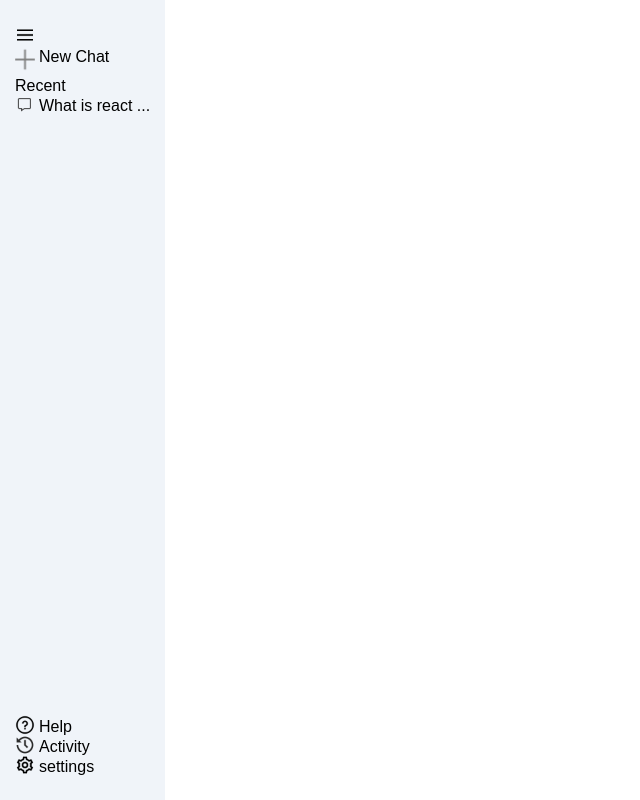
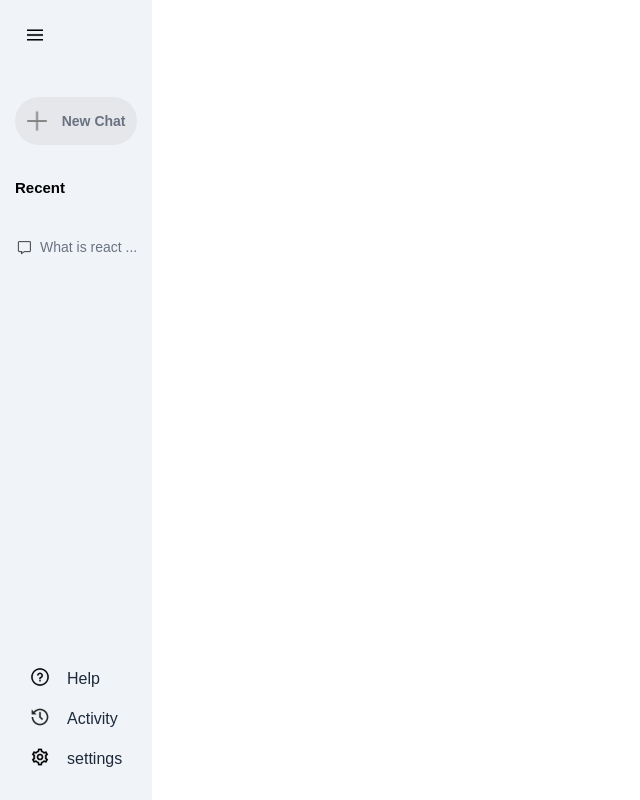
Before and after one commit to Yash-8888/gemini_AI-clone, a React (Vite) app in the folder Gemini Clone/: page / in a window 1280 px wide. Shown: the whole page, without its empty margins (0-640 px from the left). Built offline with nearby package versions, Linux system fonts and the light colour scheme.

Commit message:
sideba is ready

```diff
--- a/Gemini Clone/src/App.css
+++ b/Gemini Clone/src/App.css
@@ -10,9 +10,14 @@
 }
 .sidebar img {
     width: 20px;
-
+   margin-right: 5px;
 }
 .sidebar p {
     height: 20px;
 
 }
+.meun{
+    display: block;
+    margin-left: 10px;
+    cursor: pointer;
+}
--- a/Gemini Clone/src/Component/SideBar/SideBar.jsx
+++ b/Gemini Clone/src/Component/SideBar/SideBar.jsx
@@ -4,30 +4,34 @@ import {assets} from '../../assets/assets'
 const SideBar = () => {
   return (
     <div className="sidebar">
-        <div className=" ">
-            <img src={assets.menu_icon} alt="Menu Icon"  />
-            <div className="flex mt-4 gap-1">
-                <img src={assets.plus_icon} alt="" />
-                <p>New Chat</p>
+        <div className="gap-13 flex flex-col">
+            <div className="meun">
+                <img src={assets.menu_icon} alt=""  />
             </div>
-            <div className="">
-                <p className='size-20'>Recent</p>
-                <div className="flex items-center gap-1">
-                    <img src={assets.message_icon} alt="Chat Icon" />
+            <div className="gap-8  flex flex-col">
+                <div className="p-[10px] justify-center h-[3rem] text-[14px] text-gray-500 font-bold rounded-full bg-gray-200 gap-[10px] mt-[10px] rounded items-center flex mt-4 gap-1 cursor-pointer ">
+                <img className='p-10' src={assets.plus_icon} alt="" />
+                <p className="">New Chat</p>
+            </div>
+            <div className="gap-10 flex flex-col items-start">
+                <p className='text-[15px] font-semibold'>Recent</p>
+                <div className="text-gray-500 text-[10px] flex items-center items-center cursor-pointer text-[14px]">
+                    <img className='text-[10pxs] ' src={assets.message_icon} alt="Chat Icon" />
                     <p>What is react  ...</p>
                 </div>
             </div>
+            </div>
         </div>
-        <div className="">
-            <div className="px-[10px] flex items-center gap-1">
+        <div className="h-27 flex flex-col gap-5 text-gray-800 text-[16px] place-self-center">
+            <div className="flex gap-3 text-[16px] hover:bg-gray-300 rounded-lg ">
                 <img src={assets.question_icon} alt="Light Mode Icon" />
                 <p>Help</p>
             </div>
-            <div className="px-[10px] flex items-center gap-1">
+            <div className="flex gap-3 hover:bg-gray-300 rounded-lg ">
                 <img src={assets.history_icon} alt="Light Mode Icon" />
                 <p>Activity</p>
             </div>
-            <div className="px-[10px] flex items-center gap-1">
+            <div className="flex gap-3 hover:bg-gray-300 rounded-lg ">
                 <img src={assets.setting_icon} alt="Light Mode Icon" />
                 <p>settings</p>
             </div>
```
